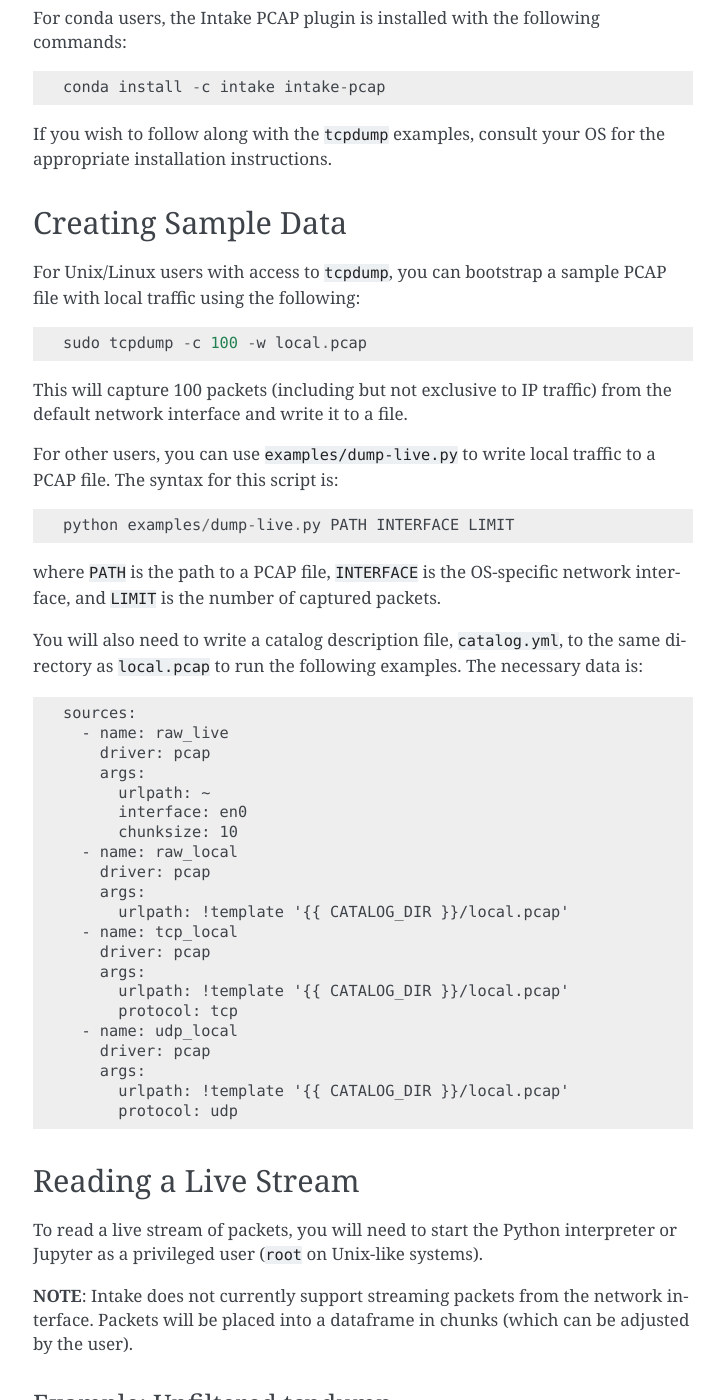
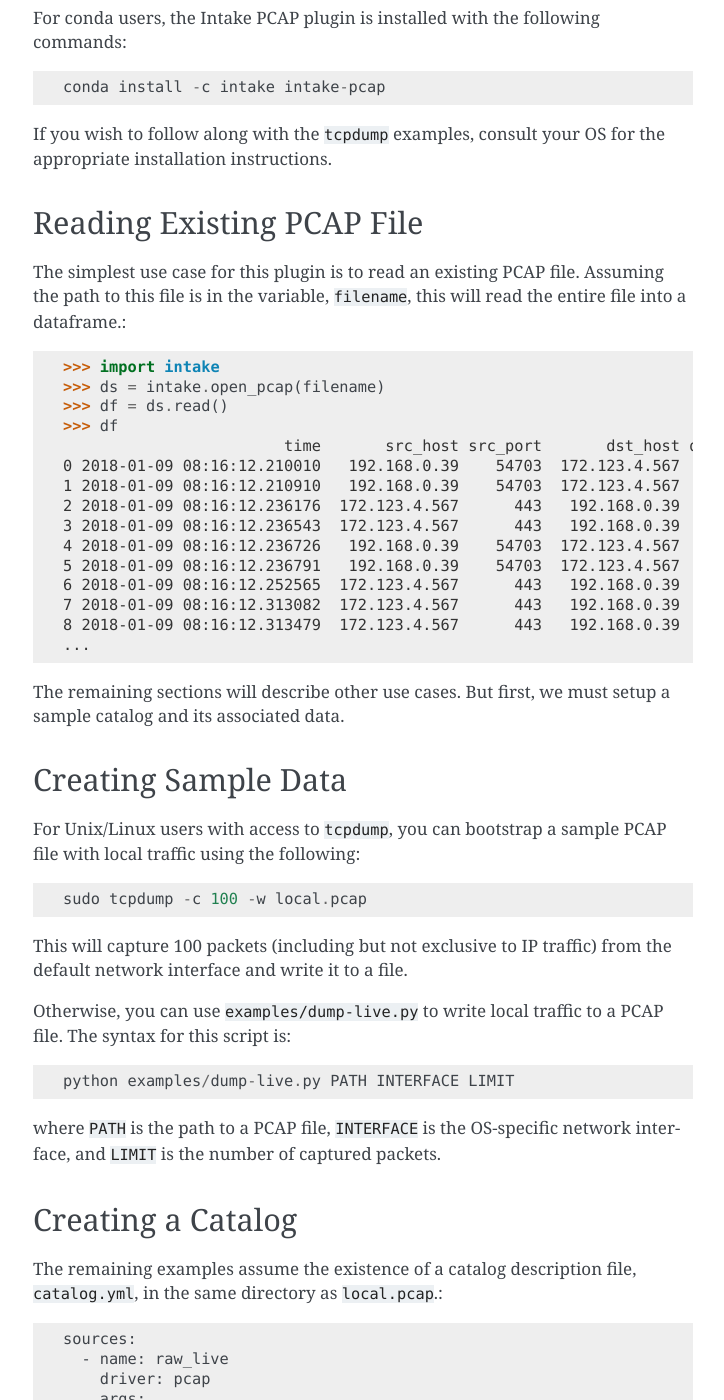
Before and after one commit to intake/intake-pcap, a Sphinx documentation site: the page built from docs/source/quickstart.rst, in a window 1280 px wide and 1400 px high, scrolled down 285 px. Shown: the whole window, without its empty margins (387-1111 px from the left). Built offline with Sphinx 7.4.7, drawn with Linux system fonts in a browser that asks for light colours; some of the changed text lies outside the part shown.

Commit message:
Refactor to emphasize basic use case

```diff
--- a/docs/source/quickstart.rst
+++ b/docs/source/quickstart.rst
@@ -19,6 +19,33 @@ If you wish to follow along with the ``tcpdump`` examples, consult your OS for
 the appropriate installation instructions.
 
 
+Reading Existing PCAP File
+--------------------------
+
+The simplest use case for this plugin is to read an existing PCAP file. Assuming
+the path to this file is in the variable, ``filename``, this will read the
+entire file into a dataframe.::
+
+  >>> import intake
+  >>> ds = intake.open_pcap(filename)
+  >>> df = ds.read()
+  >>> df
+                          time       src_host src_port       dst_host dst_port protocol
+  0 2018-01-09 08:16:12.210010   192.168.0.39    54703  172.123.4.567      443      udp
+  1 2018-01-09 08:16:12.210910   192.168.0.39    54703  172.123.4.567      443      udp
+  2 2018-01-09 08:16:12.236176  172.123.4.567      443   192.168.0.39    54703      udp
+  3 2018-01-09 08:16:12.236543  172.123.4.567      443   192.168.0.39    54703      udp
+  4 2018-01-09 08:16:12.236726   192.168.0.39    54703  172.123.4.567      443      udp
+  5 2018-01-09 08:16:12.236791   192.168.0.39    54703  172.123.4.567      443      udp
+  6 2018-01-09 08:16:12.252565  172.123.4.567      443   192.168.0.39    54703      udp
+  7 2018-01-09 08:16:12.313082  172.123.4.567      443   192.168.0.39    54703      udp
+  8 2018-01-09 08:16:12.313479  172.123.4.567      443   192.168.0.39    54703      udp
+  ...
+
+The remaining sections will describe other use cases. But first, we must setup
+a sample catalog and its associated data.
+
+
 Creating Sample Data
 --------------------
 
@@ -30,17 +57,20 @@ file with local traffic using the following::
 This will capture 100 packets (including but not exclusive to IP traffic) from
 the default network interface and write it to a file.
 
-For other users, you can use ``examples/dump-live.py`` to write local traffic to
-a PCAP file. The syntax for this script is::
+Otherwise, you can use ``examples/dump-live.py`` to write local traffic to a
+PCAP file. The syntax for this script is::
 
   python examples/dump-live.py PATH INTERFACE LIMIT
 
 where ``PATH`` is the path to a PCAP file, ``INTERFACE`` is the OS-specific
 network interface, and ``LIMIT`` is the number of captured packets.
 
-You will also need to write a catalog description file, ``catalog.yml``, to the
-same directory as ``local.pcap`` to run the following examples. The necessary
-data is::
+
+Creating a Catalog
+------------------
+
+The remaining examples assume the existence of a catalog description file,
+``catalog.yml``, in the same directory as ``local.pcap``.::
 
   sources:
     - name: raw_live
@@ -63,6 +93,9 @@ data is::
       args:
         urlpath: !template '{{ CATALOG_DIR }}/local.pcap'
         protocol: udp
+
+This file defines several sources based on the raw sample data we created in the
+previous section. We will now describe the output associated with each entry.
 
 
 Reading a Live Stream
```
